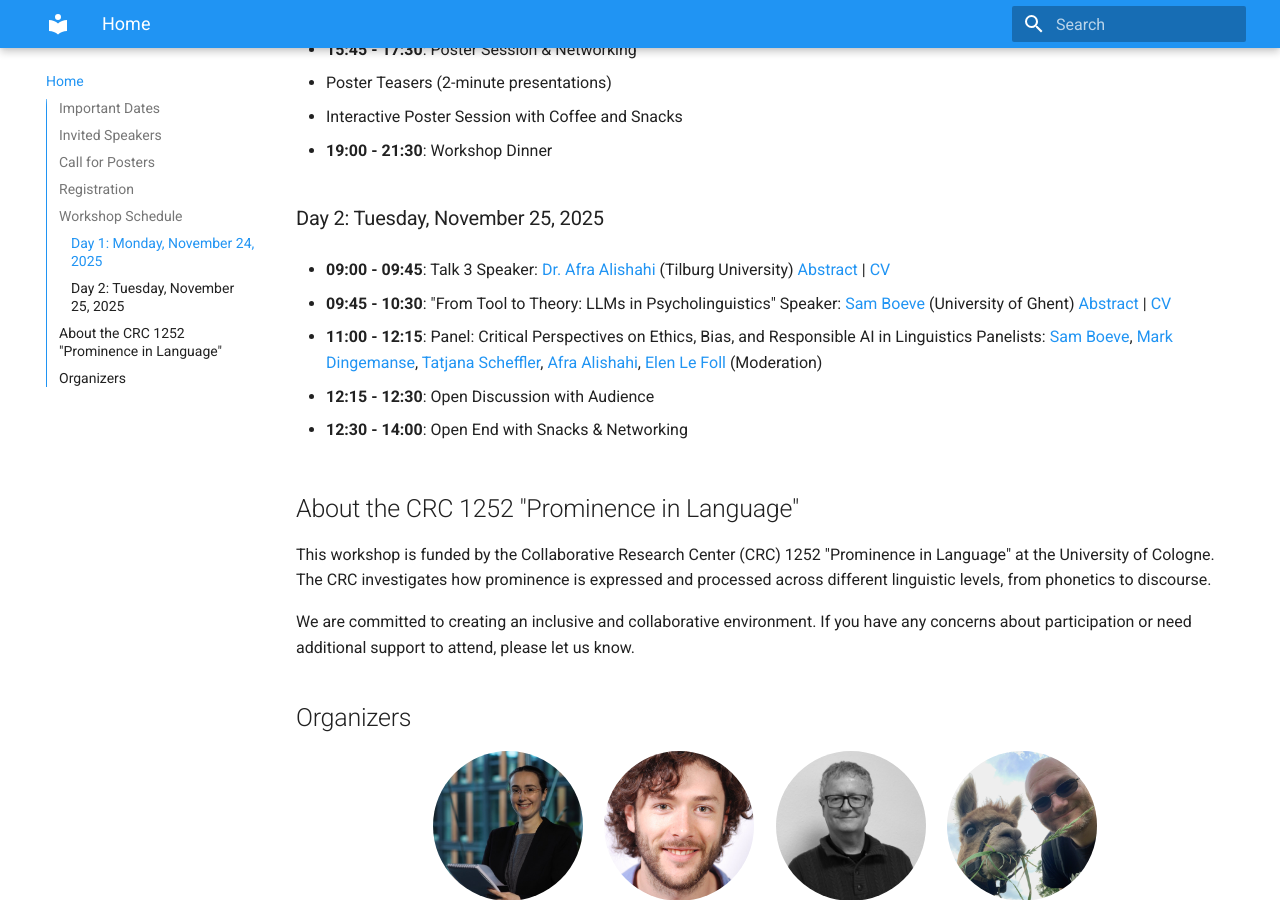
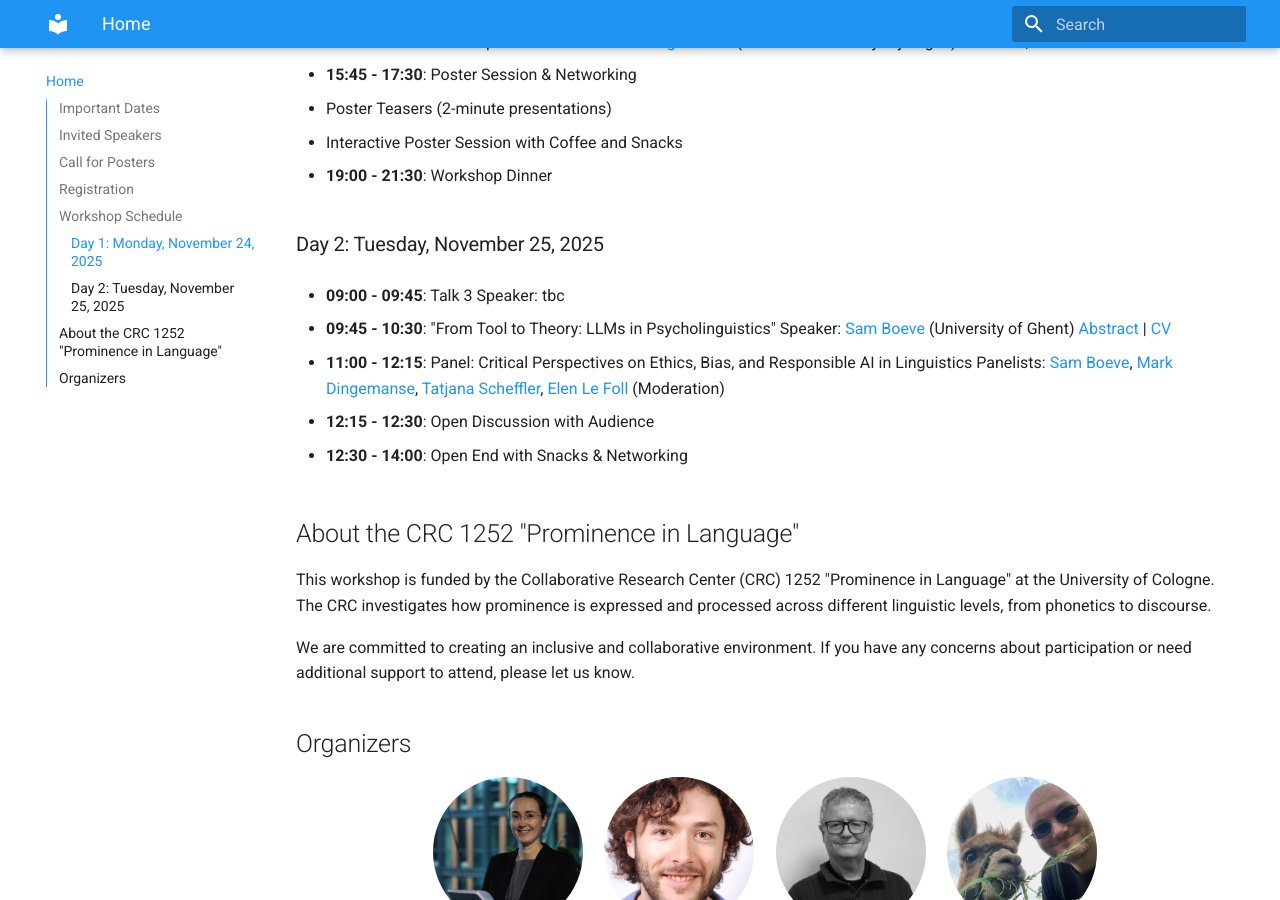
Before and after one commit to SFB1252/llm-workshop, an MkDocs documentation site: the page built from docs/index.md, in a window 1280 px wide and 900 px high, scrolled down 2751 px. Built offline with MkDocs 1.6.1 and Material for MkDocs 9.7.7, drawn with Linux system fonts in a browser that asks for light colours.

Commit message:
Update index due to Afra's cancellation.md

```diff
--- a/docs/index.md
+++ b/docs/index.md
@@ -28,10 +28,10 @@ Two important applications of LLMs include using LLMs as tools for linguistic re
     <img src="assets/dingemanse-mark-2020-nobg-gradient.jpg" alt="Mark Dingemanse" style="width: 150px; height: 150px; object-fit: cover; border-radius: 50%;">
     <p><strong>Mark Dingemanse</strong><br>Radboud University Nijmegen<br><a href="https://markdingemanse.net/">Homepage</a></p>
   </div>
-  <div style="text-align: center;">
-    <img src="assets/afra.JPG" alt="Afra Alishahi" style="width: 150px; height: 150px; object-fit: cover; border-radius: 50%;">
-    <p><strong>Afra Alishahi</strong><br>Tilburg University<br><a href="https://afra.alishahi.name/">Homepage</a></p>
-  </div>
+  #<div style="text-align: center;">
+   # <img src="assets/afra.JPG" alt="Afra Alishahi" style="width: 150px; height: 150px; object-fit: cover; border-radius: 50%;">
+    #<p><strong>Afra Alishahi</strong><br>Tilburg University<br><a href="https://afra.alishahi.name/">Homepage</a></p>
+ # </div>
   <div style="text-align: center;">
     <img src="assets/Sam-Boeve-1966441941.jpg" alt="Sam Bovee" style="width: 150px; height: 150px; object-fit: cover; border-radius: 50%;">
     <p><strong>Sam Bovee</strong><br>University of Ghent<br><a href="https://research.ugent.be/web/person/sam-boeve-0/en">Homepage</a></p>
@@ -113,15 +113,14 @@ If you encounter any issues or need assistance, please contact: job.schepens@uni
 ### Day 2: Tuesday, November 25, 2025
 
 - **09:00 - 09:45**: Talk 3
-  Speaker: <a href="https://afra.alishahi.name/">Dr. Afra Alishahi</a> (Tilburg University)
-  <a href="speakers/afra-alishahi/#abstract">Abstract</a> | <a href="https://afra.alishahi.name/">CV</a>
+  Speaker: tbc
 
 - **09:45 - 10:30**: "From Tool to Theory: LLMs in Psycholinguistics"
   Speaker: <a href="https://research.ugent.be/web/person/sam-boeve-0/en">Sam Boeve</a> (University of Ghent)
   <a href="speakers/sam-boeve/#abstract">Abstract</a> | <a href="https://research.ugent.be/web/person/sam-boeve-0/en">CV</a>
 
 - **11:00 - 12:15**: Panel: Critical Perspectives on Ethics, Bias, and Responsible AI in Linguistics
-  Panelists: <a href="https://research.ugent.be/web/person/sam-boeve-0/en">Sam Boeve</a>, <a href="https://markdingemanse.net/">Mark Dingemanse</a>, <a href="https://tscheffler.github.io/">Tatjana Scheffler</a>, <a href="https://afra.alishahi.name/">Afra Alishahi</a>, <a href="https://elenlefoll.eu/">Elen Le Foll</a> (Moderation)
+  Panelists: <a href="https://research.ugent.be/web/person/sam-boeve-0/en">Sam Boeve</a>, <a href="https://markdingemanse.net/">Mark Dingemanse</a>, <a href="https://tscheffler.github.io/">Tatjana Scheffler</a>, <a href="https://elenlefoll.eu/">Elen Le Foll</a> (Moderation)
 
 - **12:15 - 12:30**: Open Discussion with Audience
 
```
